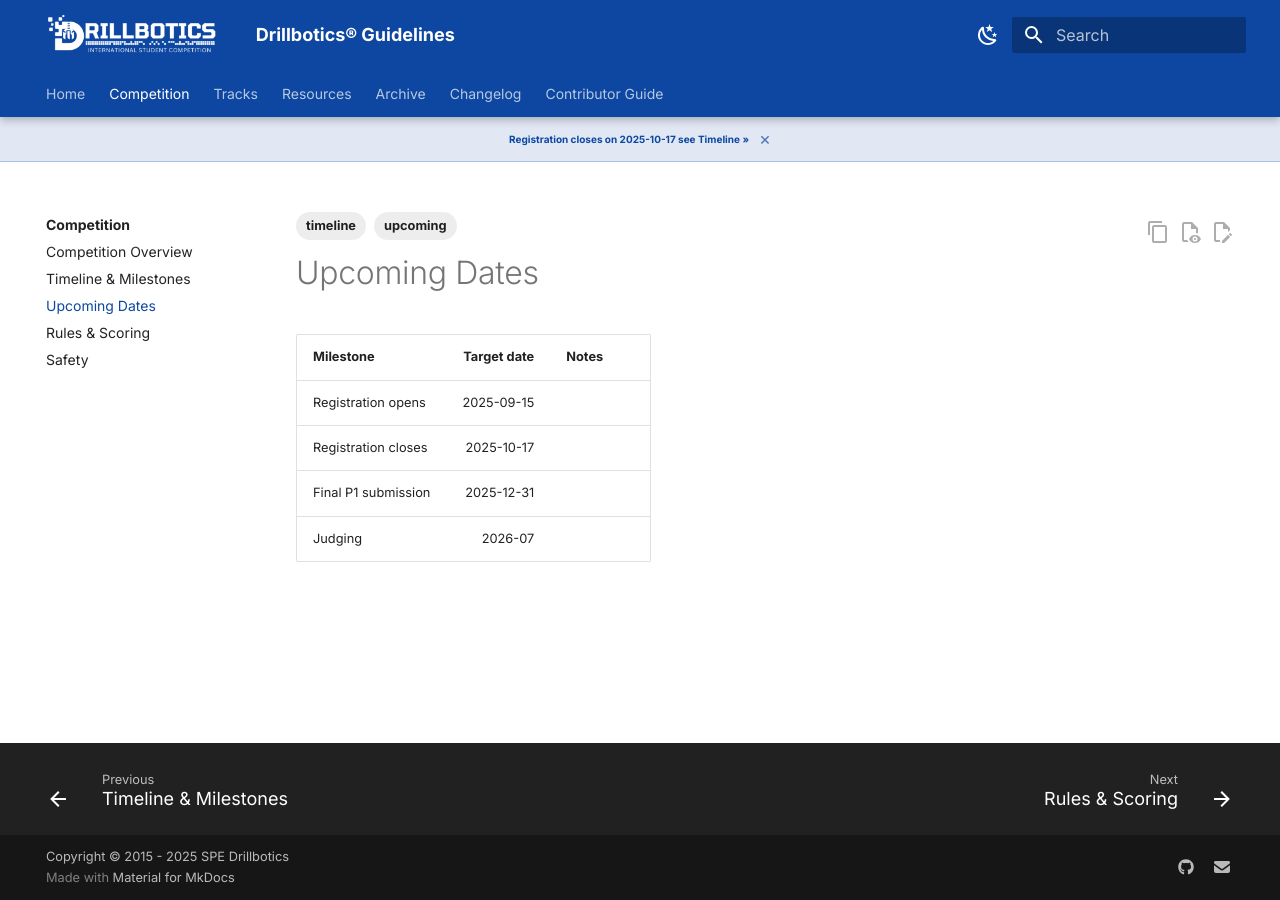
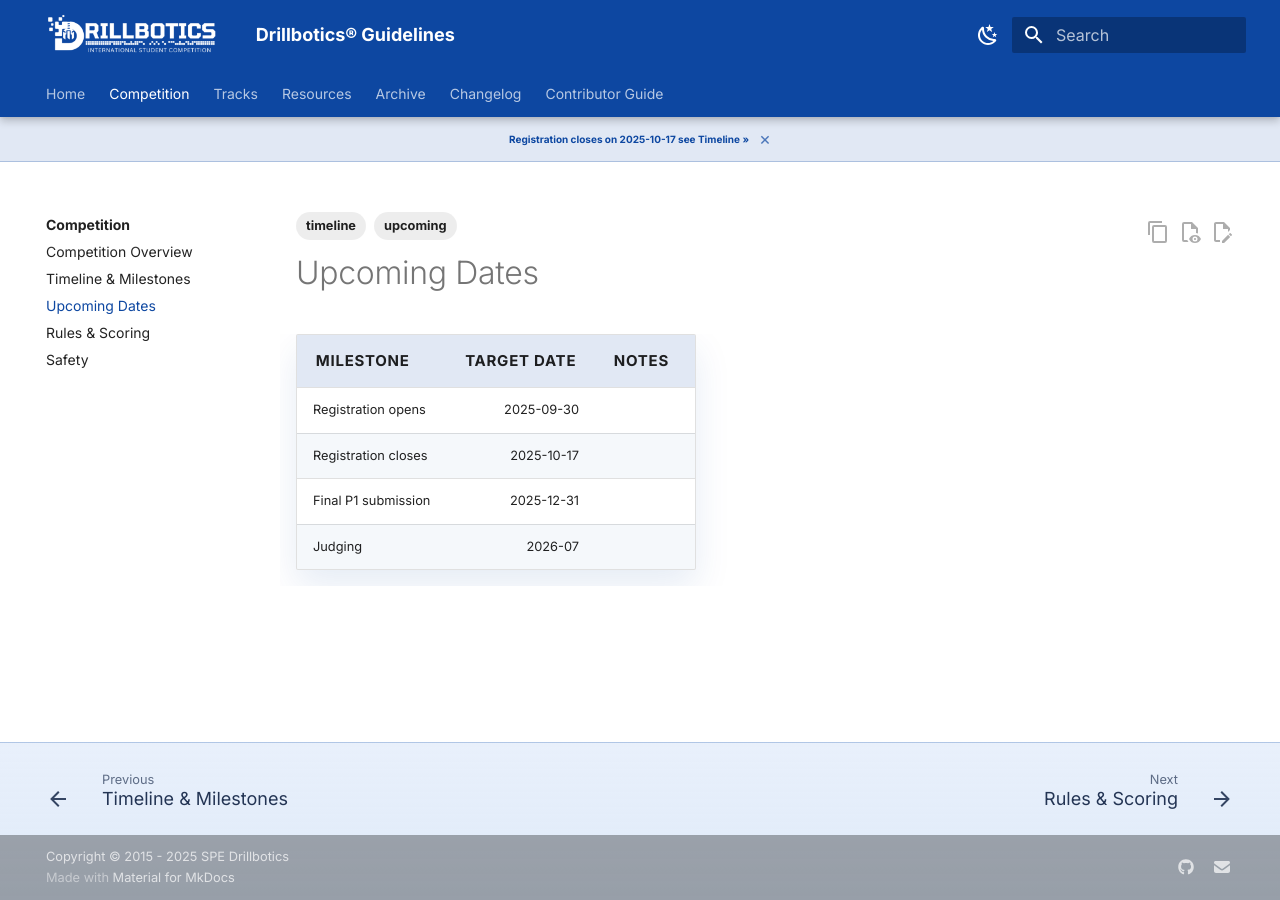
Before and after one commit to Open-Source-Drilling-Community/drillbotics-guidelines, an MkDocs documentation site: the page built from docs/competition/upcoming.md, in a window 1280 px wide. Built offline with MkDocs 1.6.1 and Material for MkDocs 9.7.7, drawn with Linux system fonts in a browser that asks for light colours; comment, search, counter and statistics services are not loaded; the version menu is left out.

Commit message:
📝 docs(changelog): update UI polish description for clarity
- refresh hero, buttons, table, and footer styling details
- emphasize announcement hover effect and accessible ToC label

📝 docs(upcoming): update registration open date

- change registration open target date from 2025-09-15 to 2025-09-30
- wrap upcoming table in a div for styling

💄 style(docs): enhance UI polish styles

- update hero section margin, padding, border-radius, and background gradient
- add box shadow and color adjustments for light and slate themes
- refine grid card spacing and subtitle color on hover for slate theme
- align icons inside cards and style button rows for better layout
- style upcoming table with rounded borders, spacing, and color variants
- improve footer background, border, and text color for light and dark modes

```diff
--- a/docs/_includes/upcoming.md
+++ b/docs/_includes/upcoming.md
@@ -1,8 +1,12 @@
 <!-- Edit this single file to update dates across pages -->
+
+<div class="table-upcoming" markdown>
 
 | Milestone | Target date | Notes |
 |---|---:|---|
-| Registration opens | 2025-09-15 | |
+| Registration opens | 2025-09-30 | |
 | Registration closes | 2025-10-17 | |
 | Final P1 submission | 2025-12-31 | |
 | Judging | 2026-07 | |
+
+</div>
--- a/docs/stylesheets/extra.css
+++ b/docs/stylesheets/extra.css
@@ -20,18 +20,20 @@
 
 /* Subtle hero styling on the homepage */
 .hero {
-  margin: 0 0 1rem;
-  padding: 1.5rem 1rem;
+  margin: 1.2rem 0 1.4rem;
+  padding: 2rem 1.5rem;
   text-align: center;
-  border-radius: 12px;
-  border: 1px solid rgba(0,0,0,.06);
-  background: linear-gradient(180deg, rgba(0,0,0,.02), rgba(0,0,0,.01));
+  border-radius: 16px;
+  background: linear-gradient(135deg, rgba(13,71,161,.92), rgba(63,81,181,.8));
+  color: #fff;
+  box-shadow: 0 20px 45px rgba(13,71,161,.25);
 }
 [data-md-color-scheme="slate"] .hero {
-  border-color: rgba(255,255,255,.12);
-  background: linear-gradient(180deg, rgba(255,255,255,.03), rgba(255,255,255,.02));
+  background: linear-gradient(135deg, rgba(21,101,192,.85), rgba(92,107,192,.78));
+  box-shadow: 0 24px 45px rgba(9,19,40,.6);
 }
 .hero .md-button { margin: .125rem .25rem; }
+.hero h3 { margin-bottom: 1rem; letter-spacing: .015em; }
 
 /* Small spacing refinements for grid cards */
 .md-typeset .grid.cards { gap: .6rem; }
@@ -63,6 +65,27 @@
 [data-md-color-scheme="slate"] .md-typeset .grid.cards > ul > li:hover {
   box-shadow: 0 12px 34px rgba(12,39,91,.7);
 }
+[data-md-color-scheme="slate"] .md-typeset .grid.cards > ul > li .card-subtitle {
+  color: rgba(173,208,255,.82);
+}
+
+/* Icon alignment inside cards */
+.md-typeset .grid.cards svg {
+  width: 1.15em;
+  height: 1.15em;
+  vertical-align: middle;
+  margin-right: .2rem;
+}
+
+/* Button rows */
+.btn-row {
+  display: flex;
+  flex-wrap: wrap;
+  gap: .5rem;
+  margin: .75rem 0 1.25rem;
+  justify-content: center;
+}
+.btn-row .md-button { flex: 0 1 auto; }
 
 /* Highlight the active top-level navigation tab */
 .md-tabs__link--active {
@@ -235,6 +258,57 @@
     box-shadow: 0 10px 22px rgba(13,71,161,.12);
   }
 }
+
+/* Upcoming table styling */
+.table-upcoming table {
+  width: 100%;
+  border-collapse: separate;
+  border-spacing: 0;
+  border-radius: 14px;
+  overflow: hidden;
+  box-shadow: 0 16px 36px rgba(13,71,161,.1);
+}
+.table-upcoming thead th,
+.table-upcoming tbody td {
+  padding: .85rem 1rem;
+}
+.table-upcoming thead th {
+  background: rgba(13,71,161,.12);
+  font-weight: 700;
+  text-transform: uppercase;
+  letter-spacing: .05em;
+  font-size: .75rem;
+}
+.table-upcoming tbody tr:nth-child(even) td {
+  background: rgba(13,71,161,.04);
+}
+[data-md-color-scheme="slate"] .table-upcoming table {
+  box-shadow: 0 16px 38px rgba(4,9,20,.7);
+}
+[data-md-color-scheme="slate"] .table-upcoming thead th {
+  background: rgba(130,177,255,.2);
+}
+[data-md-color-scheme="slate"] .table-upcoming tbody tr:nth-child(even) td {
+  background: rgba(130,177,255,.12);
+}
+
+/* Footer styling */
+.md-footer {
+  background: linear-gradient(180deg, rgba(231,239,251,.94), rgba(218,231,248,.86));
+  border-top: 1px solid rgba(13,71,161,.22);
+  color: rgba(9,27,61,.88);
+}
+.md-footer a,
+.md-footer .md-footer__inner { color: inherit; }
+.md-footer a:hover { opacity: .85; }
+[data-md-color-scheme="default"] .md-footer__inner .md-icon { color: rgba(9,27,61,.8); }
+[data-md-color-scheme="slate"] .md-footer {
+  background: linear-gradient(180deg, rgba(11,24,49,.94), rgba(8,12,24,.9));
+  border-top-color: rgba(130,177,255,.36);
+  color: rgba(227,242,253,.86);
+}
+[data-md-color-scheme="slate"] .md-footer a { color: rgba(227,242,253,.88); }
+[data-md-color-scheme="slate"] .md-footer a:hover { opacity: 1; }
 [data-md-color-scheme="slate"] .md-typeset .grid.cards > ul > li .card-subtitle {
   color: rgba(173,208,255,.82);
 }
```
Also changed, not shown: docs/changelog.md (+1 -1 lines).
